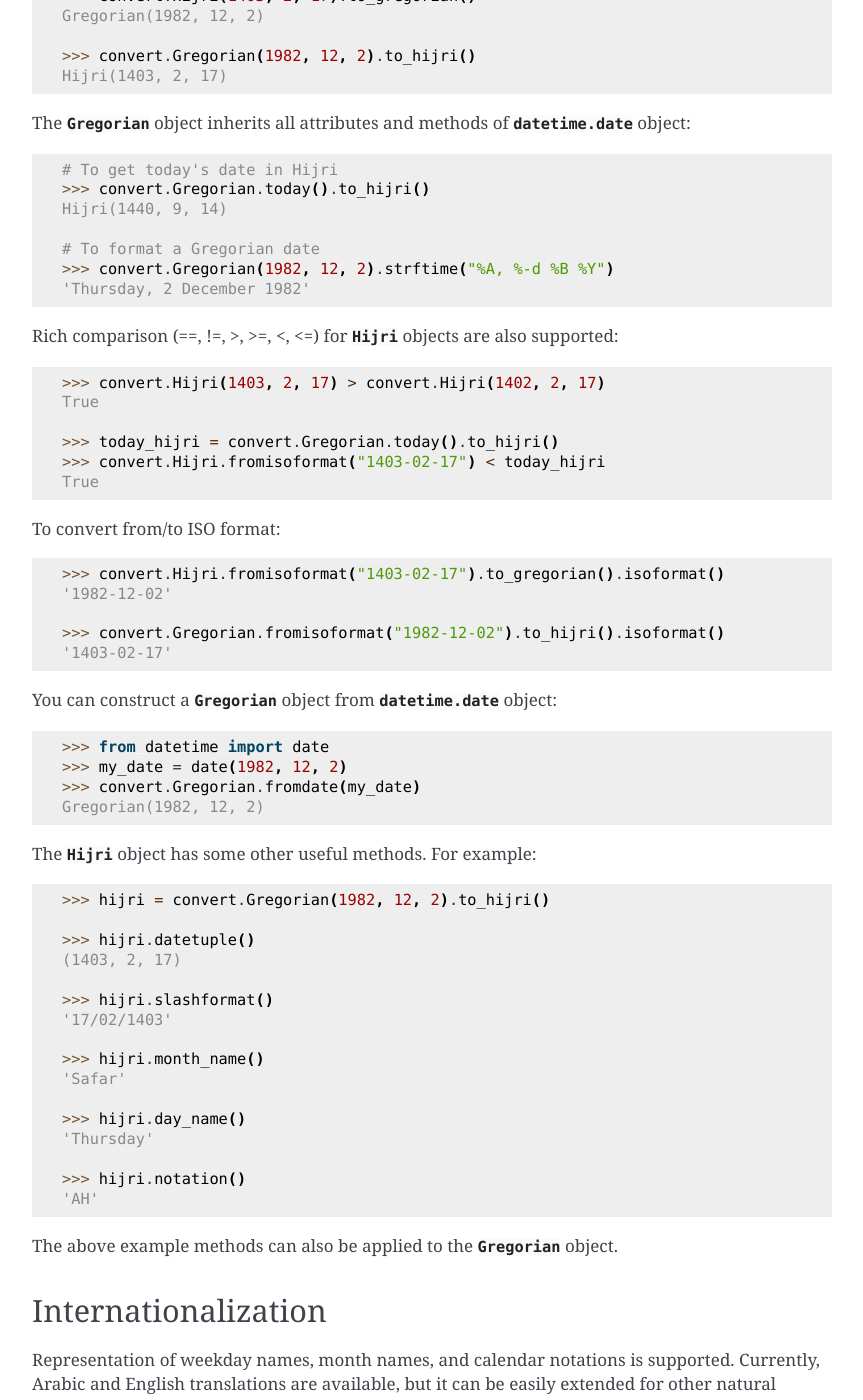
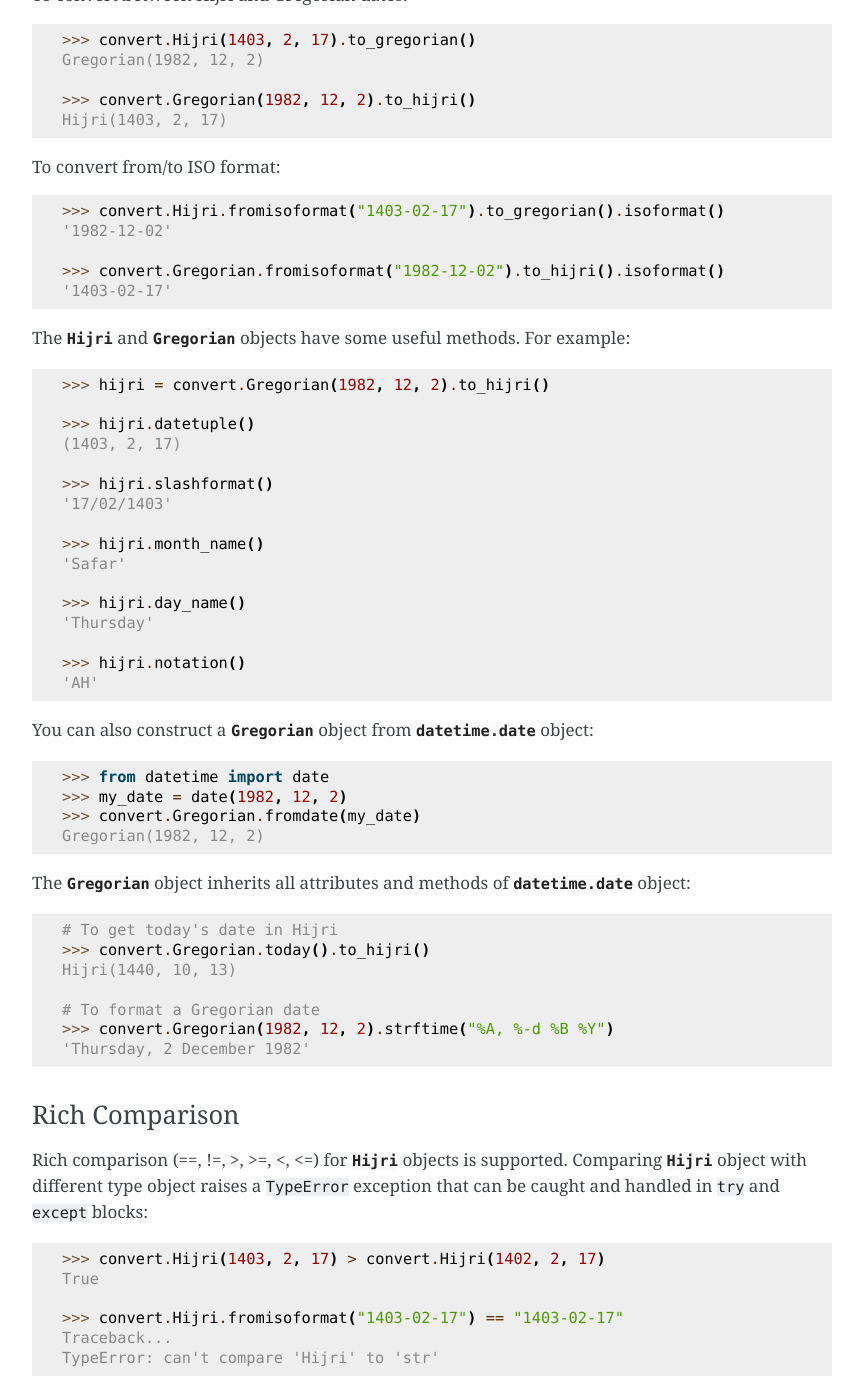
Before and after one commit to dralshehri/hijridate, a Sphinx documentation site: the page built from docs/index.rst, in a window 1280 px wide and 1400 px high, scrolled down 3122 px. Shown: the whole window, without its empty margins (168-1031 px from the left). Built offline with Sphinx 7.4.7, drawn with Linux system fonts in a browser that asks for light colours; some of the changed text lies outside the part shown.

Commit message:
improve documentation structure

```diff
--- a/docs/index.rst
+++ b/docs/index.rst
@@ -109,7 +109,7 @@ Hijri date validation enabled) than that when *Umalqurra* package was used.
 The above code illustrates the execution time of both packages compared
 *(tested on Macbook Pro with 2.9GHz Intel Core i5 processor and 16GB memory)*.
 
-In addition to the packaging and maintenance issues that *Umalqurra* package
+Beside packaging and maintenance issues that *Umalqurra* package
 has, the following table summarizes the main differences:
 
 +---------------------------+-------------------+-------------------+
@@ -119,7 +119,7 @@ has, the following table summarizes the main differences:
 +---------------------------+-------------------+-------------------+
 | Accuracy [#]_             | 100%              | 91.6%             |
 +---------------------------+-------------------+-------------------+
-| Performance [#]_          | 7x faster         | 1x                |
+| Performance [#]_          | 7x (faster)       | 1x                |
 +---------------------------+-------------------+-------------------+
 | Python 3 support          | Full              | Limited           |
 +---------------------------+-------------------+-------------------+
@@ -182,31 +182,6 @@ To convert between Hijri and Gregorian dates:
    >>> convert.Gregorian(1982, 12, 2).to_hijri()
    Hijri(1403, 2, 17)
 
-The :obj:`Gregorian` object inherits all attributes and methods of
-:obj:`datetime.date` object:
-
-.. code-block:: pycon
-
-   # To get today's date in Hijri
-   >>> convert.Gregorian.today().to_hijri()
-   Hijri(1440, 9, 14)
-
-   # To format a Gregorian date
-   >>> convert.Gregorian(1982, 12, 2).strftime("%A, %-d %B %Y")
-   'Thursday, 2 December 1982'
-
-Rich comparison (==, !=, >, >=, <, <=) for :obj:`Hijri` objects are also
-supported:
-
-.. code-block:: pycon
-
-   >>> convert.Hijri(1403, 2, 17) > convert.Hijri(1402, 2, 17)
-   True
-
-   >>> today_hijri = convert.Gregorian.today().to_hijri()
-   >>> convert.Hijri.fromisoformat("1403-02-17") < today_hijri
-   True
-
 To convert from/to ISO format:
 
 .. code-block:: pycon
@@ -217,16 +192,8 @@ To convert from/to ISO format:
    >>> convert.Gregorian.fromisoformat("1982-12-02").to_hijri().isoformat()
    '1403-02-17'
 
-You can construct a :obj:`Gregorian` object from :obj:`datetime.date` object:
-
-.. code-block:: pycon
-
-   >>> from datetime import date
-   >>> my_date = date(1982, 12, 2)
-   >>> convert.Gregorian.fromdate(my_date)
-   Gregorian(1982, 12, 2)
-
-The :obj:`Hijri` object has some other useful methods. For example:
+The :obj:`Hijri` and :obj:`Gregorian` objects have some useful methods. For
+example:
 
 .. code-block:: pycon
 
@@ -247,10 +214,48 @@ The :obj:`Hijri` object has some other useful methods. For example:
    >>> hijri.notation()
    'AH'
 
-The above example methods can also be applied to the :obj:`Gregorian` object.
+You can also construct a :obj:`Gregorian` object from :obj:`datetime.date`
+object:
+
+.. code-block:: pycon
+
+   >>> from datetime import date
+   >>> my_date = date(1982, 12, 2)
+   >>> convert.Gregorian.fromdate(my_date)
+   Gregorian(1982, 12, 2)
+
+The :obj:`Gregorian` object inherits all attributes and methods of
+:obj:`datetime.date` object:
+
+.. code-block:: pycon
+
+   # To get today's date in Hijri
+   >>> convert.Gregorian.today().to_hijri()
+   Hijri(1440, 10, 13)
+
+   # To format a Gregorian date
+   >>> convert.Gregorian(1982, 12, 2).strftime("%A, %-d %B %Y")
+   'Thursday, 2 December 1982'
+
+Rich Comparison
+~~~~~~~~~~~~~~~
+
+Rich comparison (==, !=, >, >=, <, <=) for :obj:`Hijri` objects is supported.
+Comparing :obj:`Hijri` object with different type object raises a ``TypeError``
+exception that can be caught and handled in ``try`` and ``except`` blocks:
+
+.. code-block:: pycon
+
+   >>> convert.Hijri(1403, 2, 17) > convert.Hijri(1402, 2, 17)
+   True
+
+   >>> convert.Hijri.fromisoformat("1403-02-17") == "1403-02-17"
+   Traceback...
+   TypeError: can't compare 'Hijri' to 'str'
+
 
 Internationalization
---------------------
+~~~~~~~~~~~~~~~~~~~~
 
 Representation of weekday names, month names, and calendar notations is
 supported. Currently, Arabic and English translations are available, but it
@@ -275,7 +280,7 @@ to use the Arabic language instead:
       'هـ'
 
 Date Validation
----------------
+~~~~~~~~~~~~~~~
 
 Date input values are by default checked if valid and within conversion range.
 Invalid date raises a ``ValueError`` exception, and out of range date raises
@@ -297,8 +302,9 @@ and ``except`` blocks:
 Online Tool
 -----------
 
-The following is a simple conversion tool that was developed to try converting
-between dates using latest version of *Hijri Converter* package:
+The following is a simple online conversion tool that was developed to convert
+between Hijri and Gregorian dates using the latest version of *Hijri Converter*
+package:
 
 https://www.dralshehri.com/hijri-converter/
 
```
Also changed, not shown: other parts of docs/index.rst (+3 -3 lines).
